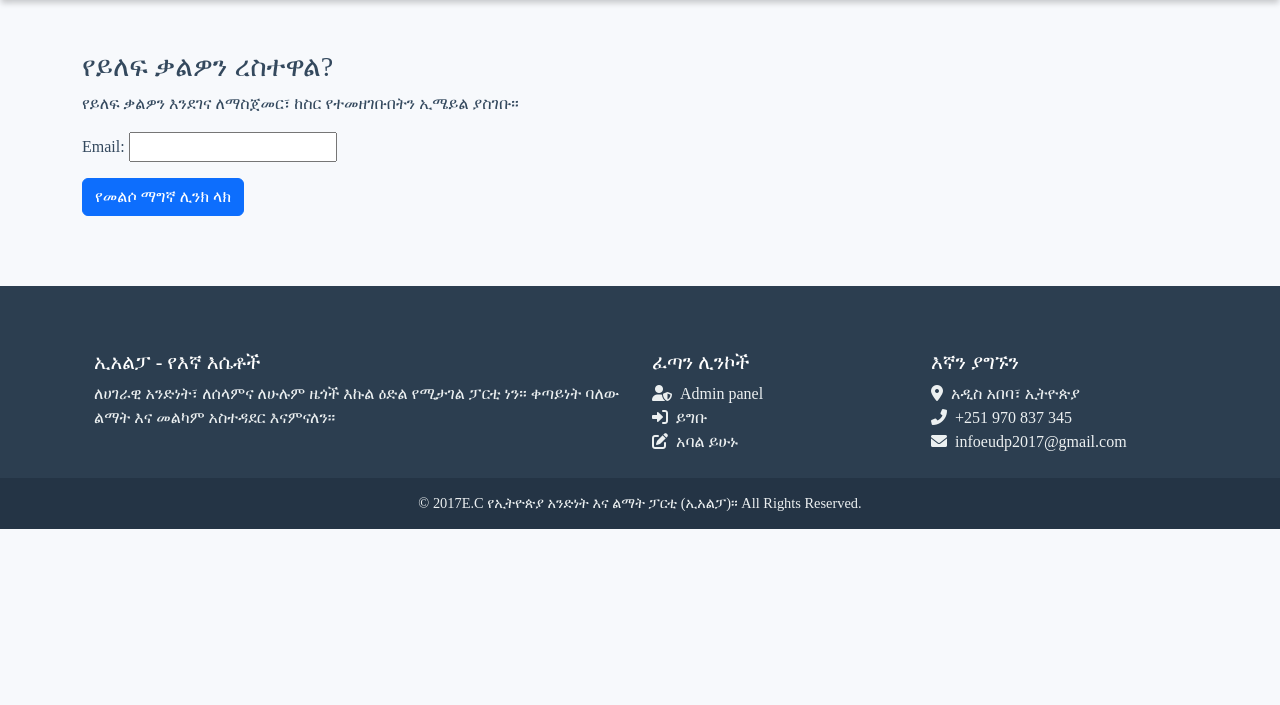
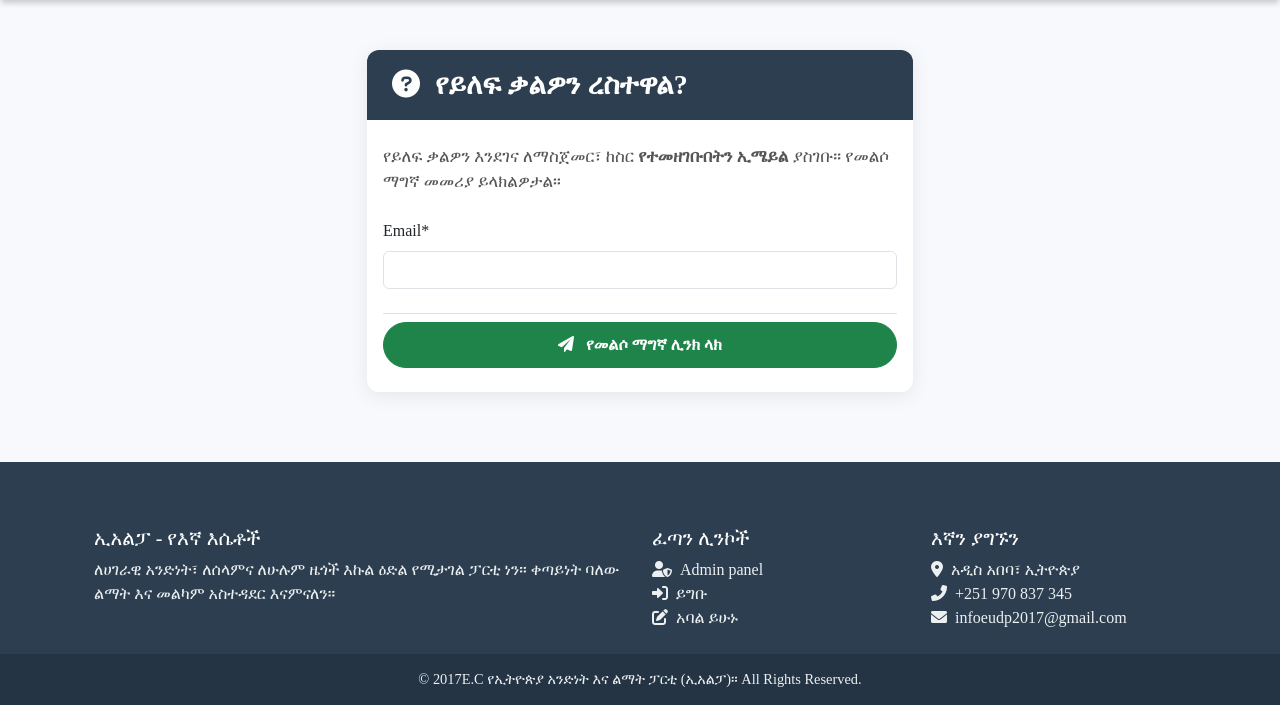
Before and after one commit to eudp-admin/eudp-members-Statistics, a Django app: page /accounts/password_reset/ in a window 1280 px wide. Shown: the part 70-775 px from the top of the page. Run offline with Django 5.2, Linux system fonts and the light colour scheme; some libraries are stand-ins or nearby versions; some web fonts are replaced.

Commit message:
Update password_reset_form.html

```diff
--- a/members/templates/registration/password_reset_form.html
+++ b/members/templates/registration/password_reset_form.html
@@ -1,11 +1,90 @@
 {% extends "members/base.html" %}
-{% block title %}የይለፍ ቃል መልሶ ማግኛ{% endblock %}
+{% load crispy_forms_tags %} {% block title %}የይለፍ ቃል መልሶ ማግኛ{% endblock %}
+
 {% block content %}
-<h3>የይለፍ ቃልዎን ረስተዋል?</h3>
-<p>የይለፍ ቃልዎን እንደገና ለማስጀመር፣ ከስር የተመዘገቡበትን ኢሜይል ያስገቡ።</p>
-<form method="post">
-    {% csrf_token %}
-    {{ form.as_p }}
-    <button type="submit" class="btn btn-primary">የመልሶ ማግኛ ሊንክ ላክ</button>
-</form>
+<style>
+    /* ከቤዝ ቴምፕሌት ላይ ያሉትን ቀለሞች መጠቀም */
+    :root {
+        --party-dark-bg: #2c3e50; /* ለርዕስ እና ራስጌ */
+        --party-primary-color: #1e8449; /* አረንጓዴ (ለዋና አዝራር) */
+        --party-secondary-color: #176638;
+        --party-background: #f7f9fc;
+    }
+
+    /* አጠቃላይ የካርድ ዘይቤ */
+    .card-modern {
+        border: none;
+        border-radius: 12px;
+        box-shadow: 0 4px 20px rgba(0, 0, 0, 0.08);
+        overflow: hidden;
+    }
+
+    /* የካርድ ራስጌ ዘይቤ */
+    .card-header-styled {
+        background-color: var(--party-dark-bg);
+        color: white;
+        padding: 18px 25px;
+        font-weight: 600;
+        border-bottom: none;
+    }
+    .card-header-styled h3 {
+        margin-bottom: 0;
+        font-weight: 700;
+    }
+
+    /* የ'መልሶ ማግኛ ሊንክ ላክ' አዝራር */
+    .btn-submit {
+        background-color: var(--party-primary-color);
+        border-color: var(--party-primary-color);
+        color: white;
+        font-weight: bold;
+        padding: 10px 25px;
+        border-radius: 50px; /* ክብ ቅርጽ */
+        transition: background-color 0.3s ease;
+    }
+    .btn-submit:hover {
+        background-color: var(--party-secondary-color);
+        border-color: var(--party-secondary-color);
+    }
+
+    /* ንዑስ ጽሑፍ */
+    .card-body p {
+        color: #555;
+        font-size: 1.05rem;
+        margin-bottom: 25px;
+    }
+
+    /* Crispy Form መለያዎች (Labels) */
+    .form-group label {
+        font-weight: 600;
+        color: #34495e;
+    }
+</style>
+
+<div class="row justify-content-center">
+    <div class="col-md-7 col-lg-6">
+        <div class="card card-modern">
+            <div class="card-header card-header-styled">
+                <h3 class="card-title"><i class="fas fa-question-circle me-2"></i> የይለፍ ቃልዎን ረስተዋል?</h3>
+            </div>
+            <div class="card-body py-4">
+
+                <p>
+                    የይለፍ ቃልዎን እንደገና ለማስጀመር፣ ከስር <b>የተመዘገቡበትን ኢሜይል</b> ያስገቡ። የመልሶ ማግኛ መመሪያ ይላክልዎታል።
+                </p>
+
+                <form method="post">
+                    {% csrf_token %}
+                    {{ form|crispy }}
+
+                    <div class="mt-4 pt-2 border-top">
+                        <button type="submit" class="btn btn-submit w-100">
+                            <i class="fas fa-paper-plane me-2"></i> የመልሶ ማግኛ ሊንክ ላክ
+                        </button>
+                    </div>
+                </form>
+            </div>
+        </div>
+    </div>
+</div>
 {% endblock %}
```
